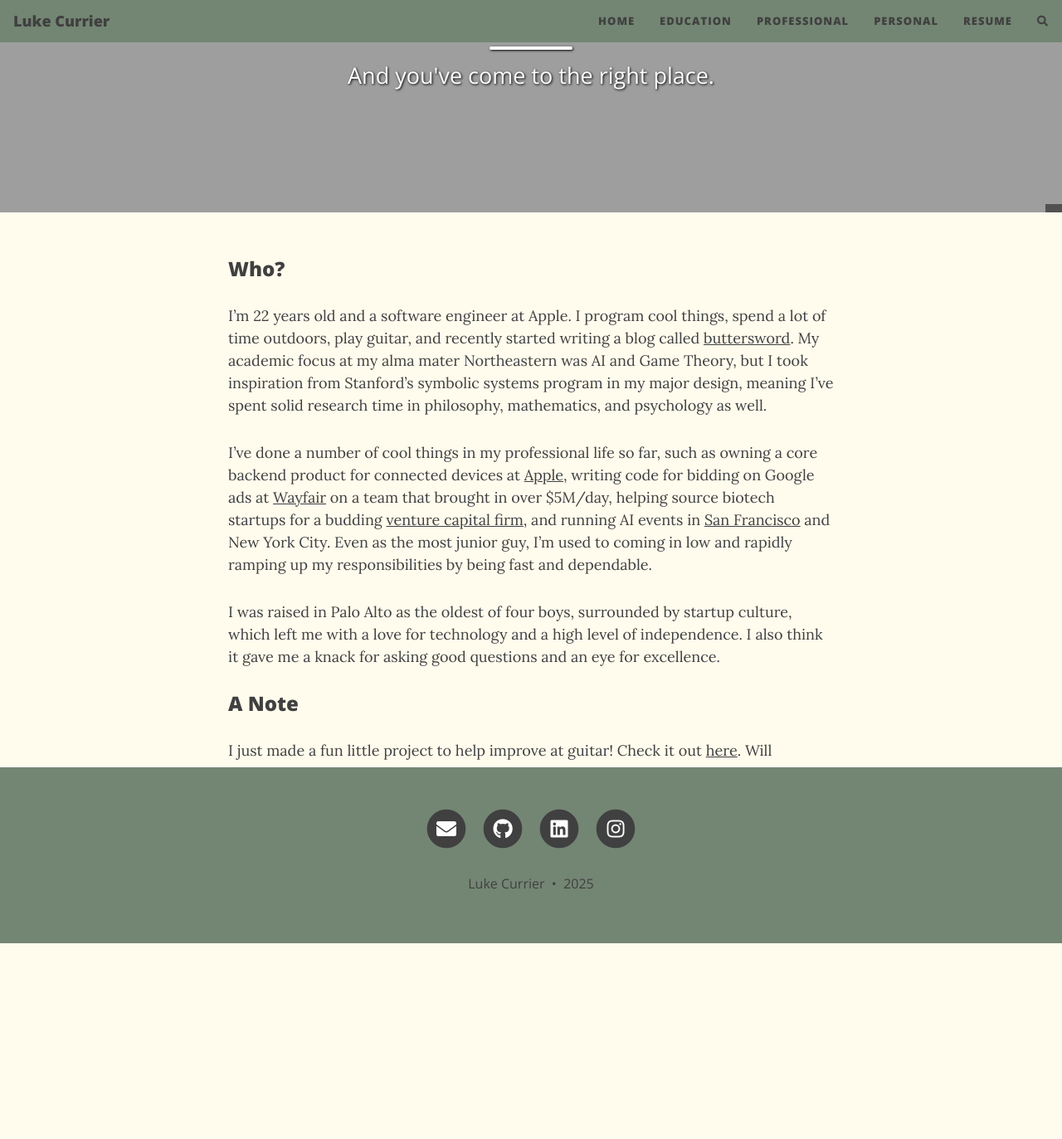
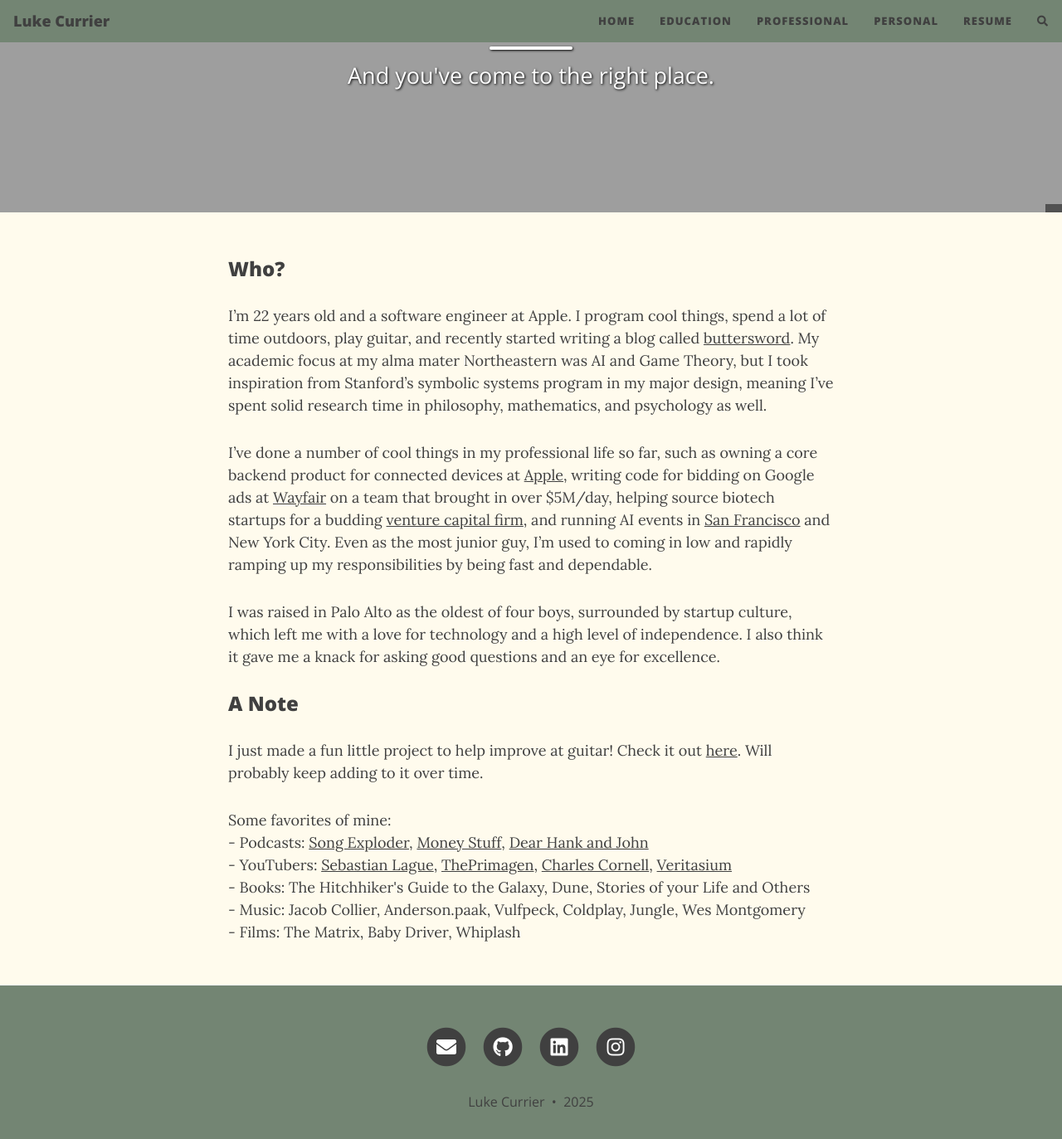
Before and after one commit to lukecurrier/lukecurrier.github.io, a Jekyll site: the page built from index.md, in a window 1280 px wide and 1400 px high, scrolled down 289 px. Shown: the top 1373 px of the window at 83% size. Built offline with Jekyll 4.4.1, drawn with Linux system fonts in a browser that asks for light colours; nearby versions of some CDN libraries; comment, search, counter and statistics services are not loaded; before the commit the page ends 1426 px from its top, so only the background shows below that.

Commit message:
formatting

```diff
--- a/assets/css/core.css
+++ b/assets/css/core.css
@@ -386,9 +386,6 @@ img {
 /* --- Footer --- */
 
 footer {
-  position: absolute;
-  bottom: 0;
-  width: 100%;
   padding: 1.875rem 0;
   border-top: 1px #EAEAEA solid;
   margin-top: 3.125rem;
```
